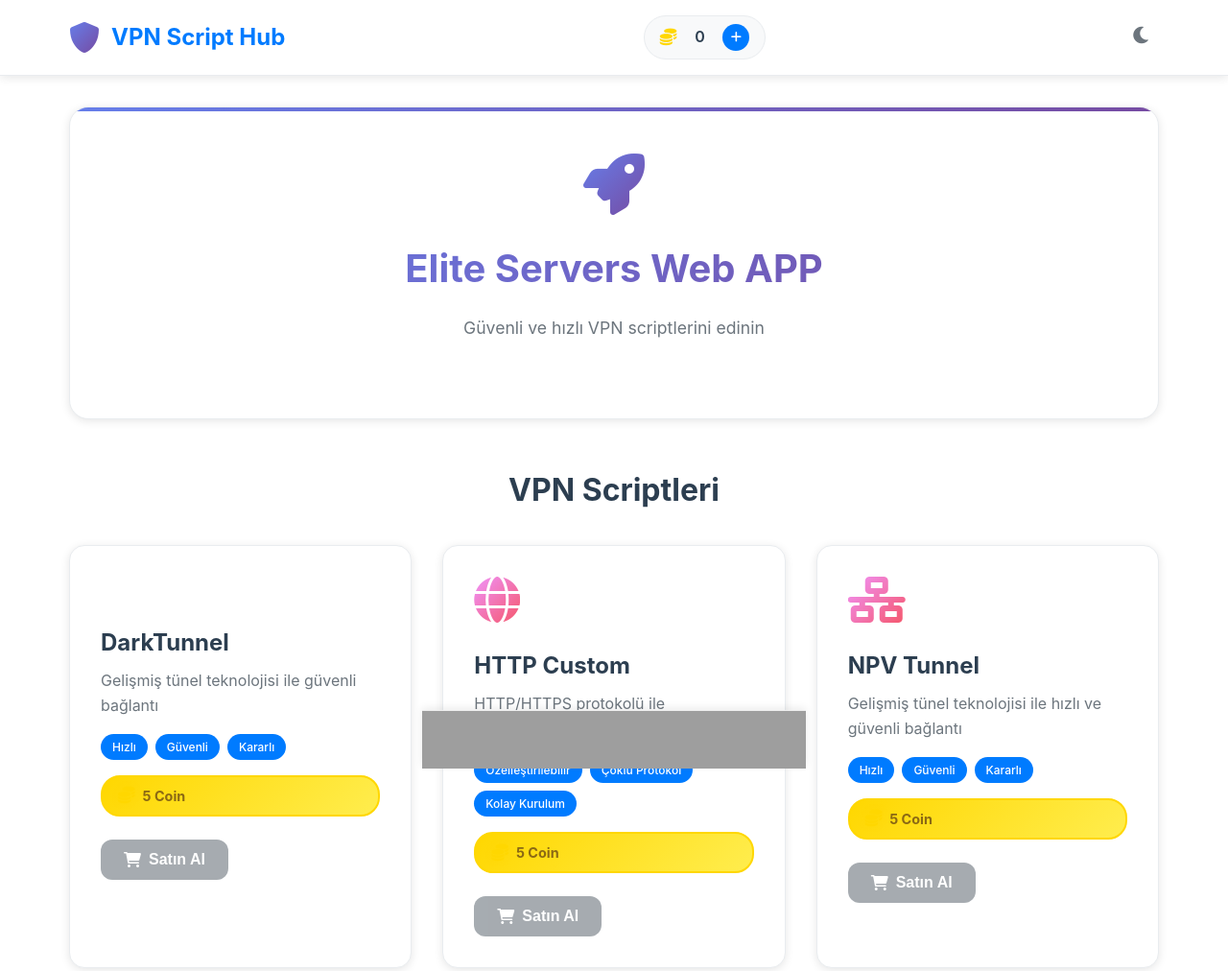
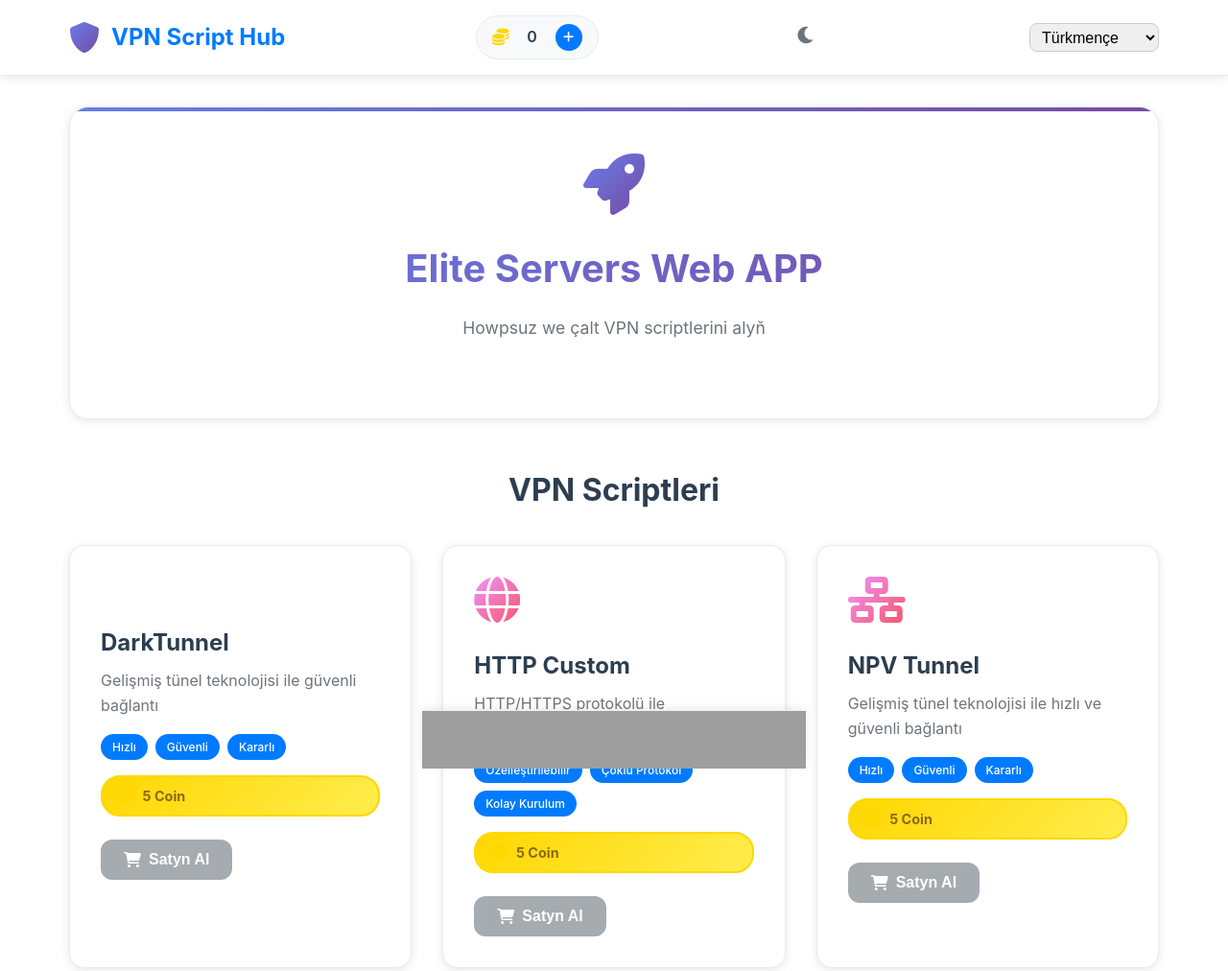
Before and after one commit to Atagylyjow/eliteserver, a website: page index.html in a window 1280 px wide. Shown: the top 1012 px of the page at 96% size. Drawn offline with Linux system fonts and the light colour scheme; grey boxes are pictures that could not be loaded.

Commit message:
Web App: Türkmence ve Rusça dil seçici eklendi, tüm metinler çok dilli oldu

```diff
--- a/index.html
+++ b/index.html
@@ -35,6 +35,12 @@
                 </div>
                 <div class="theme-toggle">
                     <i class="fas fa-moon" id="theme-toggle"></i>
+                </div>
+                <div class="lang-select">
+                    <select id="language-select" style="padding: 0.3rem 1.5rem 0.3rem 0.5rem; border-radius: 8px; border: 1px solid #ccc; font-size: 1rem; margin-left: 1rem;">
+                        <option value="tm">Türkmençe</option>
+                        <option value="ru">Русский</option>
+                    </select>
                 </div>
             </div>
         </header>
--- a/script.js
+++ b/script.js
@@ -797,3 +797,105 @@ function initializeInAppInterstitial() {
 }
 
 console.log('VPN Script Hub loaded successfully!');
+
+// Dil çeviri objesi
+const translations = {
+    tm: {
+        appTitle: 'Elite Servers Web APP',
+        appDesc: 'Howpsuz we çalt VPN scriptlerini alyň',
+        scriptsTitle: 'VPN Scriptleri',
+        buy: 'Satyn Al',
+        see: 'Gör',
+        price: 'Coin',
+        howTo: 'Näme üçin ulanmaly?',
+        step1: 'Script saýlaň',
+        step1desc: 'Islän VPN scriptiňizi saýlaň',
+        step2: 'Göçürip alyň',
+        step2desc: 'Script faýlyny enjamyňyza göçürip alyň',
+        coinEarn: 'Reklam görüp coin gazan',
+        watchAd: 'Reklam Gör',
+        notEnoughCoin: '❌ Ýeterlik coin ýok! ',
+        bought: 'Satyn alyndy we göçürildi!',
+        error: 'Ýalňyşlyk ýüze çykdy',
+        // ... diğer metinler ...
+    },
+    ru: {
+        appTitle: 'Elite Servers Web APP',
+        appDesc: 'Получайте безопасные и быстрые VPN скрипты',
+        scriptsTitle: 'VPN Скрипты',
+        buy: 'Купить',
+        see: 'Посмотреть',
+        price: 'Монет',
+        howTo: 'Как использовать?',
+        step1: 'Выберите скрипт',
+        step1desc: 'Выберите нужный VPN скрипт',
+        step2: 'Скачайте',
+        step2desc: 'Скачайте файл скрипта на устройство',
+        coinEarn: 'Смотрите рекламу и зарабатывайте монеты',
+        watchAd: 'Смотреть рекламу',
+        notEnoughCoin: '❌ Недостаточно монет! ',
+        bought: 'Успешно куплено и скачано!',
+        error: 'Произошла ошибка',
+        // ... diğer metinler ...
+    }
+};
+
+// Aktif dil
+let currentLang = localStorage.getItem('lang') || 'tm';
+
+function setLanguage(lang) {
+    currentLang = lang;
+    localStorage.setItem('lang', lang);
+    const t = translations[lang];
+    // Başlık ve açıklama
+    document.querySelector('.welcome-card h1').textContent = t.appTitle;
+    document.querySelector('.welcome-card p').textContent = t.appDesc;
+    // Scriptler başlığı
+    document.querySelector('.scripts-section h2').textContent = t.scriptsTitle;
+    // Script kartlarındaki butonlar ve fiyatlar
+    document.querySelectorAll('.script-card').forEach(card => {
+        const btn = card.querySelector('.unlock-btn');
+        if (btn) {
+            if (btn.classList.contains('btn-secondary')) {
+                btn.innerHTML = `<i class="fas fa-eye"></i> ${t.see}`;
+            } else {
+                btn.innerHTML = `<i class="fas fa-shopping-cart"></i> ${t.buy}`;
+            }
+        }
+        const price = card.querySelector('.script-price span');
+        if (price) price.textContent = `5 ${t.price}`;
+    });
+    // Nasıl Kullanılır başlığı
+    document.querySelector('.instructions-section h2').textContent = t.howTo;
+    // Adımlar
+    const steps = document.querySelectorAll('.instruction-step');
+    if (steps[0]) {
+        steps[0].querySelector('h3').textContent = t.step1;
+        steps[0].querySelector('p').textContent = t.step1desc;
+    }
+    if (steps[1]) {
+        steps[1].querySelector('h3').textContent = t.step2;
+        steps[1].querySelector('p').textContent = t.step2desc;
+    }
+    // Coin modal
+    const coinModal = document.getElementById('coin-modal');
+    if (coinModal) {
+        coinModal.querySelector('h3').textContent = t.coinEarn;
+        const watchBtn = document.getElementById('watch-ad-btn');
+        if (watchBtn) watchBtn.innerHTML = `<i class="fas fa-play"></i> ${t.watchAd}`;
+    }
+}
+
+// Dil seçici event
+const langSelect = document.getElementById('language-select');
+if (langSelect) {
+    langSelect.value = currentLang;
+    langSelect.addEventListener('change', function() {
+        setLanguage(this.value);
+    });
+}
+
+// Sayfa açıldığında dili uygula
+window.addEventListener('DOMContentLoaded', () => {
+    setLanguage(currentLang);
+});
```
